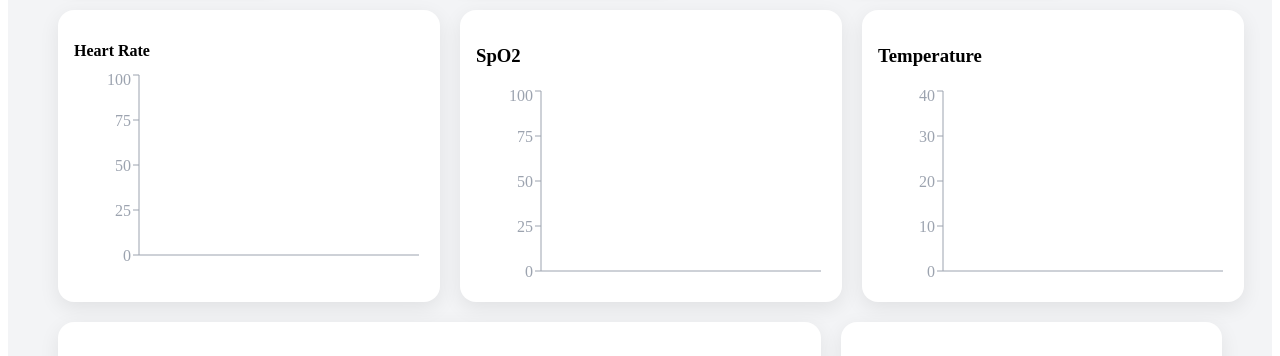
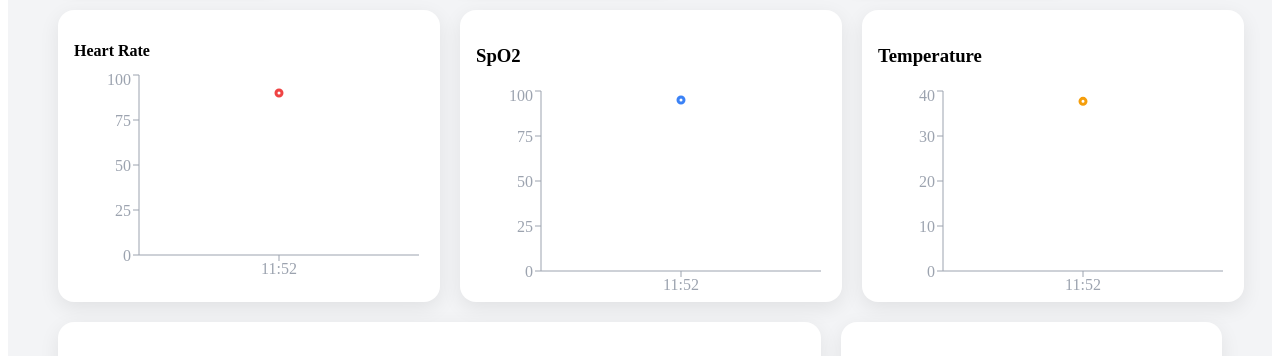
Before and after one commit to Aadya2901/ElderEase, a React app in the folder frontend/: page / in a window 1280 px wide. Shown: the part 1021-1377 px from the top of the page. Built offline with nearby package versions, Linux system fonts and the light colour scheme; the HTML template or start-up script is replaced by a standard one.

Commit message:
fix: add time field for chart rendering

```diff
--- a/frontend/src/pages/PatientDashboard.jsx
+++ b/frontend/src/pages/PatientDashboard.jsx
@@ -25,9 +25,10 @@ export default function PatientDashboard() {
   useEffect(() => {
     const interval = setInterval(() => {
       const newData = {
+        time: new Date().toLocaleTimeString().slice(0,5),
         heartRate: Math.floor(70 + Math.random() * 50),
         spo2: Math.floor(88 + Math.random() * 10),
-        temperature: (36 + Math.random() * 2).toFixed(1)
+        temperature: parseFloat((36 + Math.random() * 2).toFixed(1))
       };
 
       setData(newData);
```
